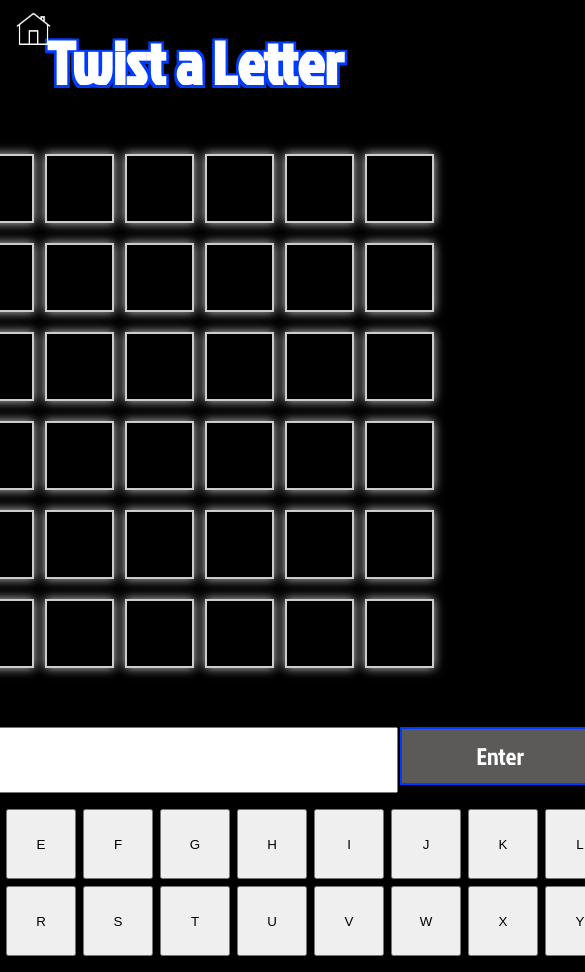
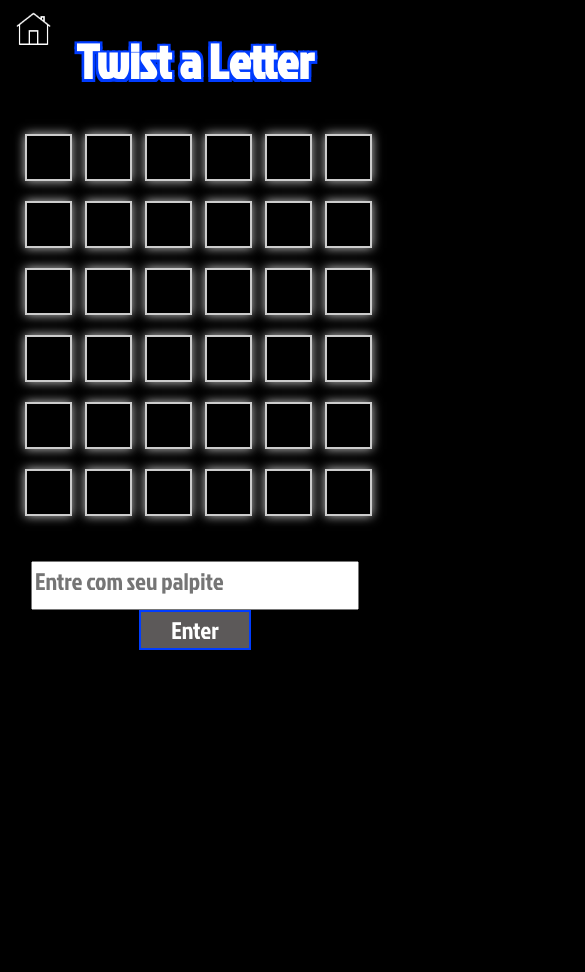
Before and after one commit to twistpucrio/2024_worldPuzzle, a plain HTML site: page nivel3.html in a window 390 px wide. Shown: the top 972 px of the page, 585 px wide, since content can reach past the window. After the commit the page ends 844 px from the top, so only its background shows below. Drawn offline with Linux system fonts and the light colour scheme.

Commit message:
responsividade nível difícil

```diff
--- a/styles/styleNivel3.css
+++ b/styles/styleNivel3.css
@@ -6,19 +6,20 @@
 #nav{
     padding:1%;
     margin-bottom: 0;
-	width: 50px;
-	height: 50px;
+    width: 3.125rem; /* 50px */
+    height: 3.125rem; /* 50px */
     padding-left: 0.5%;
     display: inline-block;
-	margin-left: 10px;
+    margin-left: 0.625rem; /* 10px */
     position: absolute;
     top: 1%;
     left: 1%;
+}
 
-}
 body {
     background: #000000;
 }
+
 #nav a{
     color:white;
     font-size: larger;
@@ -28,8 +29,8 @@ body {
 }
 
 img{
-    width: 35px;
-    height: 35px;
+    width: 2.1875rem; /* 35px */
+    height: 2.1875rem; /* 35px */
 }
 
 #main{
@@ -38,24 +39,21 @@ img{
     display: flex;
 }
 
-
 h1{
     color: white;
     text-align: center;
-    font-size:60px;
+    font-size: 3.75rem; /* 60px */
     margin-top: 2%;
     text-shadow:
-    2.5px 2.5px 0 #003CFF,
-    -2.5px -2.5px 0 #003CFF,
-    2.5px -2.5px 0 #003CFF,
-    -2.5px 2.5px 0 #003CFF;
+    0.15625rem 0.15625rem 0 #003CFF, /* 2.5px */
+    -0.15625rem -0.15625rem 0 #003CFF, /* -2.5px */
+    0.15625rem -0.15625rem 0 #003CFF,
+    -0.15625rem 0.15625rem 0 #003CFF;
 }
 
-
-
 #caixaAdivinha{
-    width: 600px;
-    height: 60px;
+    width: 37.5rem; /* 600px */
+    height: 3.75rem; /* 60px */
     font-family: 'jockeyOne';
     margin-top: 5%;
 }
@@ -65,40 +63,38 @@ h1{
 }
 
 #btnEnvia{
-    width: 200px;
-    height: 58px;
+    width: 12.5rem; /* 200px */
+    height: 3.625rem; /* 58px */
     font-family: 'jockeyOne';
     background-color: rgb(92, 89, 89);
-    border:2px solid #003CFF;
+    border: 0.125rem solid #003CFF; /* 2px */
     color: white;
     cursor: pointer;
     font-size: x-large;
 }
 
-
 #footer{
     padding:2%;
     background-color: black;
-
 }
 
 .teclado {
     display: grid;
-	grid-template-columns: repeat(13, 70px);
-	grid-template-rows: repeat(2, 70px);
-	grid-gap: 7px;
+    grid-template-columns: repeat(13, 4.375rem); /* 70px */
+    grid-template-rows: repeat(2, 4.375rem); /* 70px */
+    grid-gap: 0.4375rem; /* 7px */
 }
 
 .teclado div {
     background: #f4f4f4;
     color: #000;
-	width: 30px;
-	height: 30px;
+    width: 1.875rem; /* 30px */
+    height: 1.875rem; /* 30px */
     display: flex;
     justify-content: center;
     align-items: center;
-	border-radius: 4px;
-	font-size: 18px;
+    border-radius: 0.25rem; /* 4px */
+    font-size: 1.125rem; /* 18px */
     font-weight: bold;
 }
 
@@ -116,7 +112,7 @@ h1{
 
 .teclado .present:hover {
     background-color: #c0aa48;
-	border: 3px #c0aa48;
+    border: 0.1875rem #c0aa48; /* 3px */
 }
 
 .teclado .present:active {
@@ -131,7 +127,7 @@ h1{
 
 .teclado .correct:hover {
     background-color: #5b9c55;
-	border: 3px #5b9c55;
+    border: 0.1875rem #5b9c55; /* 3px */
 }
 
 .teclado .correct:active {
@@ -140,53 +136,48 @@ h1{
 
 .quadro {
     display: grid;
-	grid-template-columns: repeat(6, 60px);
-	grid-gap: 20px;
-	margin-bottom: 10px;
+    grid-template-columns: repeat(6, 3.75rem); /* 60px */
+    grid-gap: 1.25rem; /* 20px */
+    margin-bottom: 0.625rem; /* 10px */
     justify-content: center;
     align-items: center;
-
 }
 
 .quadro div {
-	width: 65px;
-	height: 65px;
+    width: 4.0625rem; /* 65px */
+    height: 4.0625rem; /* 65px */
     display: flex;
     justify-content: center;
     align-items: center;
-	border: 2px solid #ccc;
-	box-shadow: 0px 0px 10px #ccc;
-	font-size: 28px;
+    border: 0.125rem solid #ccc; /* 2px */
+    box-shadow: 0px 0px 0.625rem #ccc; /* 10px */
+    font-size: 1.75rem; /* 28px */
     font-weight: bold;
     color: white;
 }
 
 .correct {
-	/* background-color: #000000; */
     color: white;
-	border: 2px solid #6aaa64 !important;
-	box-shadow: 0px 0px 20px #6aaa64 !important;
+    border: 0.125rem solid #6aaa64 !important; /* 2px */
+    box-shadow: 0px 0px 1.25rem #6aaa64 !important; /* 20px */
 }
 
 .present {
-	/* background-color: #c9b458; */
-	border: 2px solid #c9b458 !important;
-	box-shadow: 0px 0px 20px #c9b458 !important;
+    border: 0.125rem solid #c9b458 !important; /* 2px */
+    box-shadow: 0px 0px 1.25rem #c9b458 !important; /* 20px */
 }
 
 .absent {
-	/* background-color: #787c7e; */
-	border: 2px solid #5c5e5f !important;
-	box-shadow: 0px 0px 20px #5c5e5f !important;
+    border: 0.125rem solid #5c5e5f !important; /* 2px */
+    box-shadow: 0px 0px 1.25rem #5c5e5f !important; /* 20px */
 }
-
 
 #game-container {
     text-align: center;
-	background:black;
+    background: black;
     margin-top: 0;
-	border-radius: 8px;
-	box-shadow: 0 4px 8px rgba(0, 0, 0, 0.1);
+    border-radius: 0.5rem; /* 8px */
+    box-shadow: 0 0.25rem 0.5rem rgba(0, 0, 0, 0.1); /* 4px 8px */
     display: inline-block;
 }
 
@@ -197,7 +188,7 @@ h1{
 
 /* parte modal */
 .modal_vit{
-	background-color: rgba(255, 255, 255, 0.219) ;
+    background-color: rgba(255, 255, 255, 0.219);
     color: #f4f4f4;
     opacity: 0;
     position: fixed;
@@ -207,7 +198,6 @@ h1{
     bottom: 0;
     transition: all 0.3s ease-in-out;
     z-index: -1;
-
     display: flex;
     align-items: center;
     justify-content: center;
@@ -223,7 +213,7 @@ h1{
 }
 
 .modal_per{
-	background-color: rgba(255, 255, 255, 0.219) ;
+    background-color: rgba(255, 255, 255, 0.219);
     color: #f4f4f4;
     opacity: 0;
     position: fixed;
@@ -233,7 +223,6 @@ h1{
     bottom: 0;
     transition: all 0.3s ease-in-out;
     z-index: -1;
-
     display: flex;
     align-items: center;
     justify-content: center;
@@ -243,3 +232,85 @@ h1{
     opacity: 1;
     z-index: 999;
 }
+
+
+@media screen and (max-width: 719px){
+	#nav{
+		padding:1%;
+		margin-bottom: 0;
+		width: 3.125rem; /* 50px */
+		height: 3.125rem; /* 50px */
+		padding-left: 0.5%;
+		display: inline-block;
+		margin-left: 0.625rem; /* 10px */
+		position: absolute;
+		top: 1%;
+		left: 1%;
+	}
+
+	#nav a{
+		color:white;
+		font-size: larger;
+		padding-left: 0.5%;
+		margin-bottom: 0;
+		text-decoration: none;
+	}
+
+
+	h1{
+		color: white;
+		text-align: center;
+		font-size: 3rem; /* 60px */
+		margin-top: 7%;
+		margin-bottom: 15%;
+		height: 3rem;
+		text-shadow:
+		0.15625rem 0.15625rem 0 #003CFF, /* 2.5px */
+		-0.15625rem -0.15625rem 0 #003CFF, /* -2.5px */
+		0.15625rem -0.15625rem 0 #003CFF,
+		-0.15625rem 0.15625rem 0 #003CFF;
+	}
+	.quadro {
+		display: grid;
+		grid-template-columns: repeat(6, 2.5rem); /* Reduzido de 60px para 40px */
+		grid-gap: 1.25rem; /* Mantido em 20px */
+		margin-bottom: 0.625rem; /* 10px */
+		justify-content: center;
+		align-items: center;
+	}
+
+	.quadro div {
+		width: 2.6875rem; /* Reduzido de 65px para 43px */
+		height: 2.6875rem; /* Reduzido de 65px para 43px */
+		display: flex;
+		justify-content: center;
+		align-items: center;
+		border: 0.125rem solid #ccc; /* 2px */
+		box-shadow: 0px 0px 0.625rem #ccc; /* 10px */
+		font-size: 1.5rem; /* Reduzido de 28px para 24px */
+		font-weight: bold;
+		color: white;
+	}
+
+	.teclado{
+		display:none;
+	}
+	#caixaAdivinha{
+		width: 20rem; /* 600px */
+		height: 2.7rem; /* 60px */
+		font-family: 'jockeyOne';
+		margin-top: 9%;
+	}
+
+
+	#btnEnvia{
+		width: 7rem; /* 200px */
+		height: 2.5rem; /* 58px */
+		font-family: 'jockeyOne';
+		background-color: rgb(92, 89, 89);
+		border: 0.125rem solid #003CFF; /* 2px */
+		color: white;
+		cursor: pointer;
+		font-size: x-large;
+	}
+}
--- a/teste.js
+++ b/teste.js
@@ -104,7 +104,7 @@ function submitGuess(targetWord) {
         modal.classList.add("open");
 
 		//let audioParabains = document.querySelector('#parabains');
-		//audioParabains.play();
+		audioParabains.play();
 
 	} else if (attempts >= maxAttempts) {
 		setMessage(`Você perdeu =C A palavra era ${targetWord}.`);
```
Also changed, not shown: styles/styleNivel2.css (line endings or trailing spaces). Lines whose indentation alone changed are shown as unchanged.
